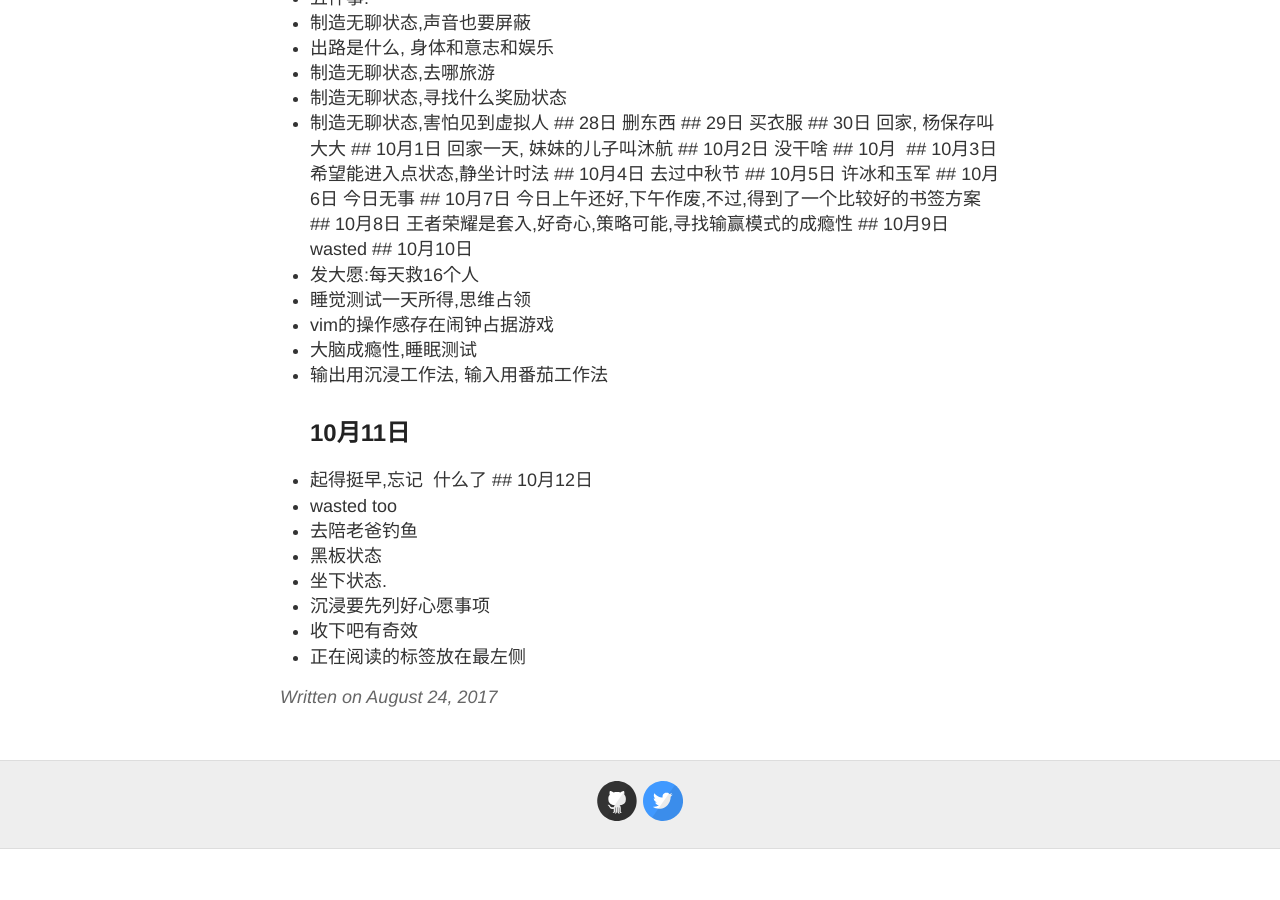
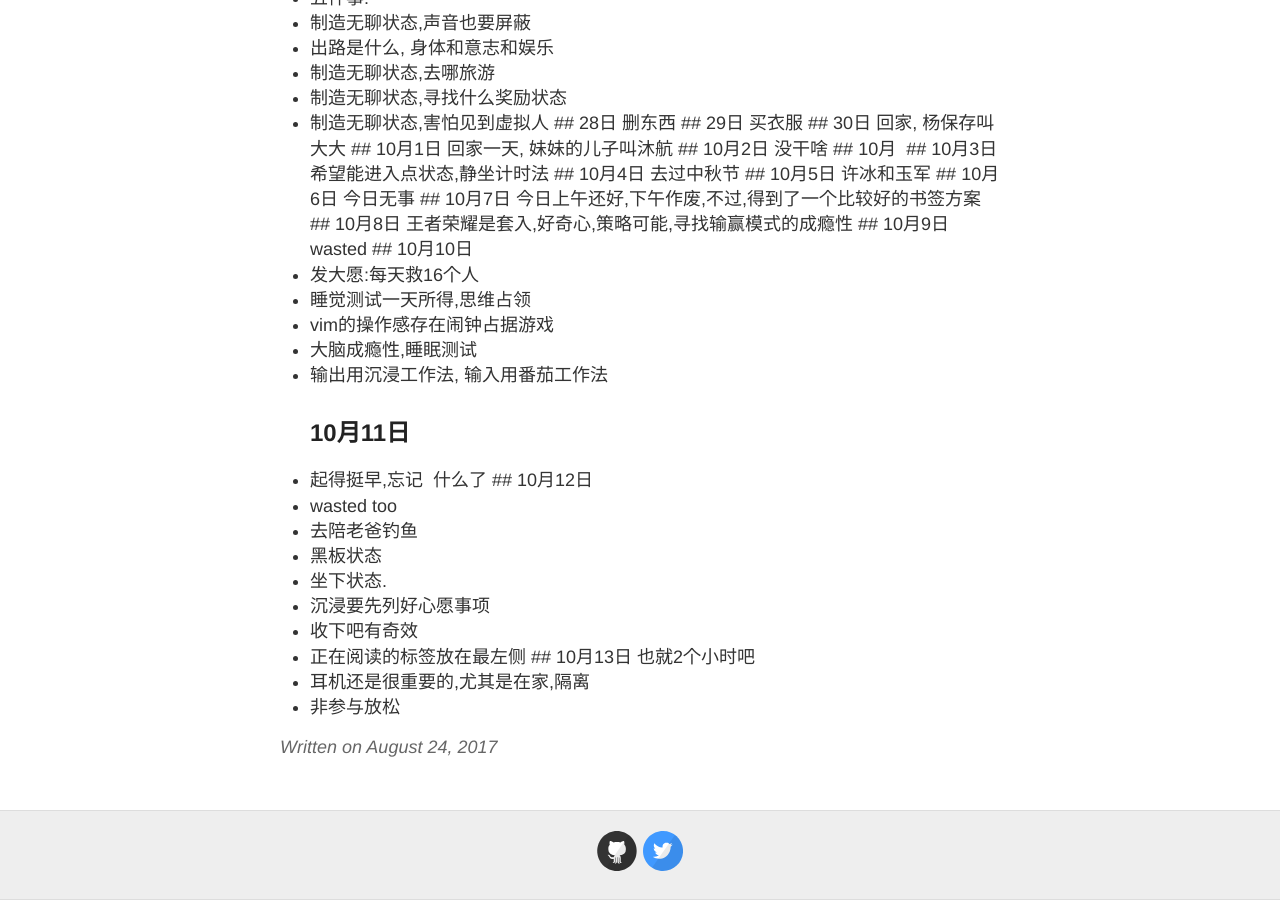
Before and after one commit to evelol/zzx_blog, a Jekyll site: the page built from _posts/2017-08-24-Ok.md, in a window 1280 px wide and 900 px high, scrolled down 4614 px. Built offline with Jekyll 4.4.1, drawn with Linux system fonts in a browser that asks for light colours; our own code applies the rules of GitHub Pages for plain Markdown files; before the commit the page ends 5463 px from its top, so only the background shows below that.

Commit message:
Update 2017-08-24-Ok.md

```diff
--- a/_posts/2017-08-24-Ok.md
+++ b/_posts/2017-08-24-Ok.md
@@ -133,3 +133,6 @@ q## 24日,昨天搞了搞linux，用了下deepin
  - 沉浸要先列好心愿事项
  - 收下吧有奇效
  - 正在阅读的标签放在最左侧
+ ## 10月13日 也就2个小时吧
+ - 耳机还是很重要的,尤其是在家,隔离
+ - 非参与放松
```
